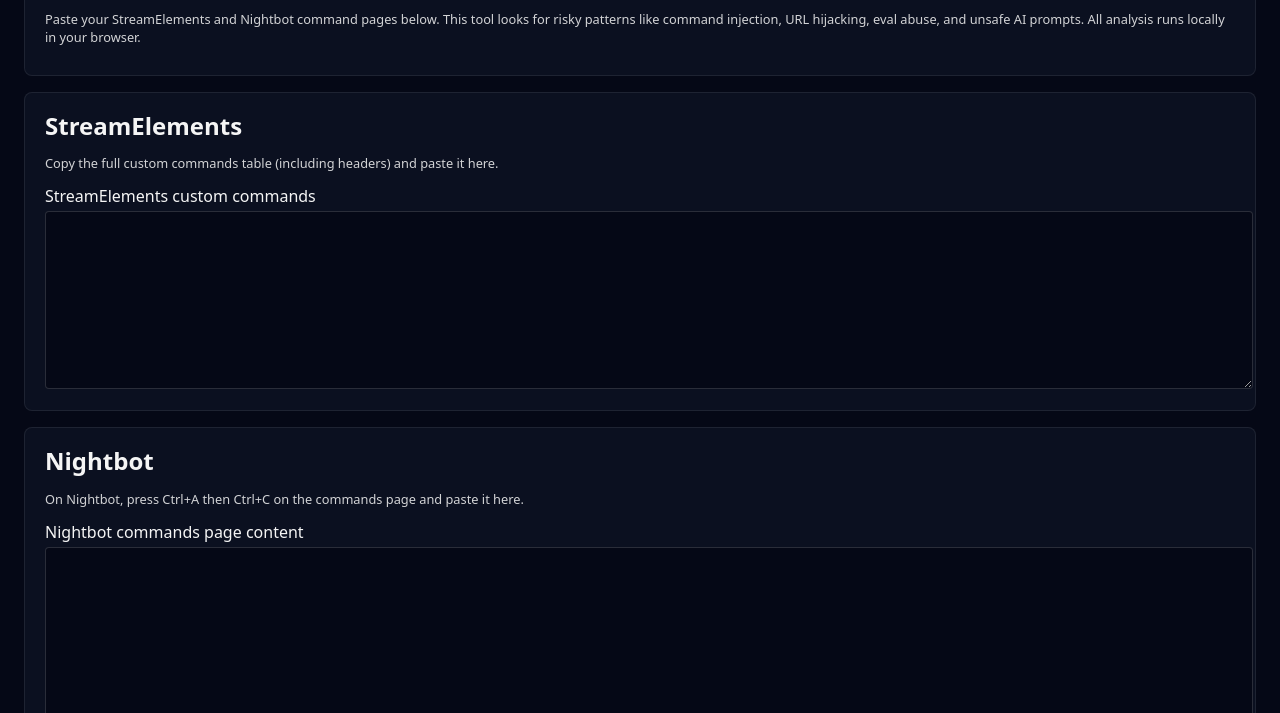
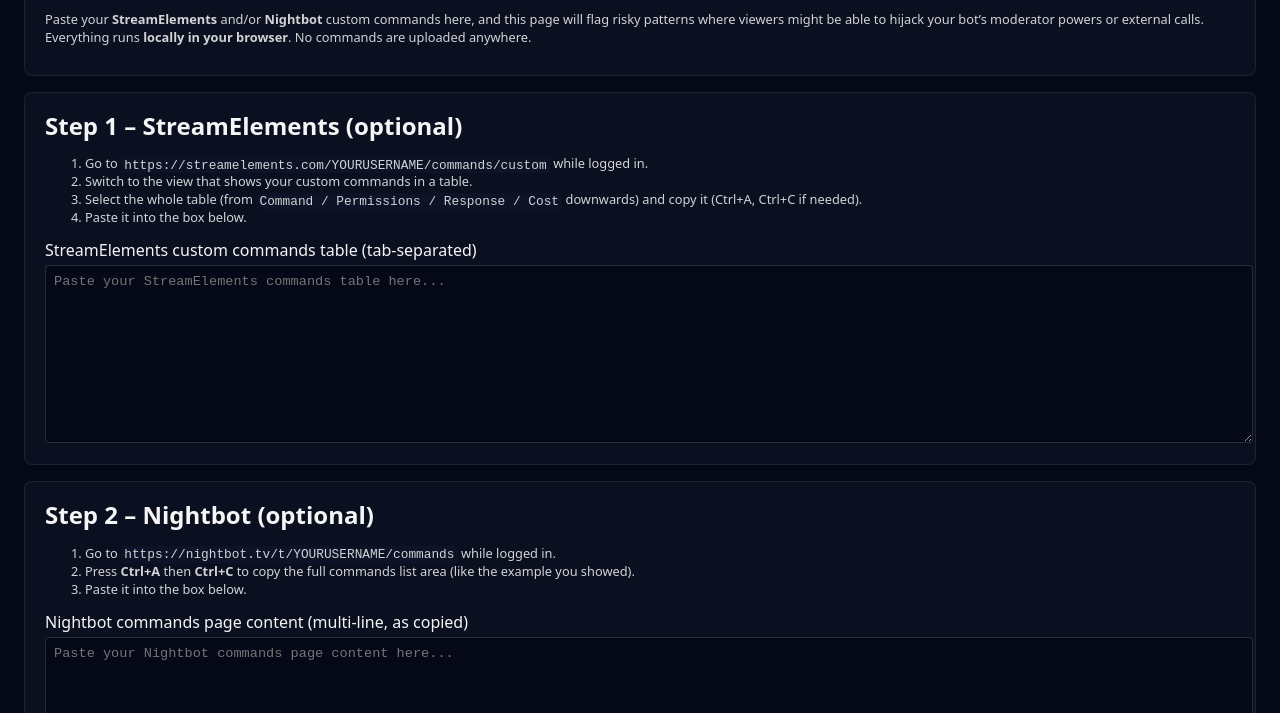
Before and after one commit to HaittaNeo/twitchbotchecker, a plain HTML site: page index.html in a window 1280 px wide. Shown: the part 87-800 px from the top of the page. Drawn offline with Linux system fonts and the light colour scheme.

Commit message:
Update index.html

```diff
--- a/index.html
+++ b/index.html
@@ -97,24 +97,33 @@
   <div class="card">
     <h1>Bot Command Safety Checker</h1>
     <p class="small">
-      Paste your StreamElements and Nightbot command pages below. This tool looks for risky
-      patterns like command injection, URL hijacking, eval abuse, and unsafe AI prompts.
-      All analysis runs locally in your browser.
+      Paste your <strong>StreamElements</strong> and/or <strong>Nightbot</strong> custom commands here, and this page
+      will flag risky patterns where viewers might be able to hijack your bot’s moderator powers or external calls.<br>
+      Everything runs <strong>locally in your browser</strong>. No commands are uploaded anywhere.
     </p>
   </div>
 
   <div class="card">
-    <h2>StreamElements</h2>
-    <p class="small">Copy the full custom commands table (including headers) and paste it here.</p>
-    <label for="seInput">StreamElements custom commands</label>
-    <textarea id="seInput"></textarea>
+    <h2>Step 1 – StreamElements (optional)</h2>
+    <ol class="small">
+      <li>Go to <code>https://streamelements.com/YOURUSERNAME/commands/custom</code> while logged in.</li>
+      <li>Switch to the view that shows your custom commands in a table.</li>
+      <li>Select the whole table (from <code>Command / Permissions / Response / Cost</code> downwards) and copy it (Ctrl+A, Ctrl+C if needed).</li>
+      <li>Paste it into the box below.</li>
+    </ol>
+    <label for="seInput">StreamElements custom commands table (tab-separated)</label>
+    <textarea id="seInput" placeholder="Paste your StreamElements commands table here..."></textarea>
   </div>
 
   <div class="card">
-    <h2>Nightbot</h2>
-    <p class="small">On Nightbot, press Ctrl+A then Ctrl+C on the commands page and paste it here.</p>
-    <label for="nbInput">Nightbot commands page content</label>
-    <textarea id="nbInput"></textarea>
+    <h2>Step 2 – Nightbot (optional)</h2>
+    <ol class="small">
+      <li>Go to <code>https://nightbot.tv/t/YOURUSERNAME/commands</code> while logged in.</li>
+      <li>Press <strong>Ctrl+A</strong> then <strong>Ctrl+C</strong> to copy the full commands list area (like the example you showed).</li>
+      <li>Paste it into the box below.</li>
+    </ol>
+    <label for="nbInput">Nightbot commands page content (multi-line, as copied)</label>
+    <textarea id="nbInput" placeholder="Paste your Nightbot commands page content here..."></textarea>
   </div>
 
   <div class="card">
```
